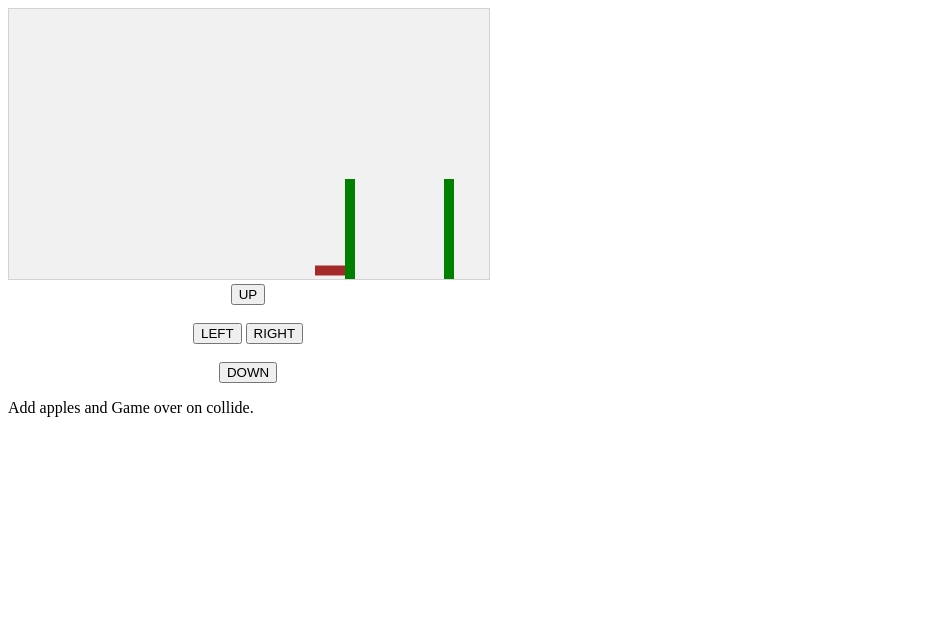
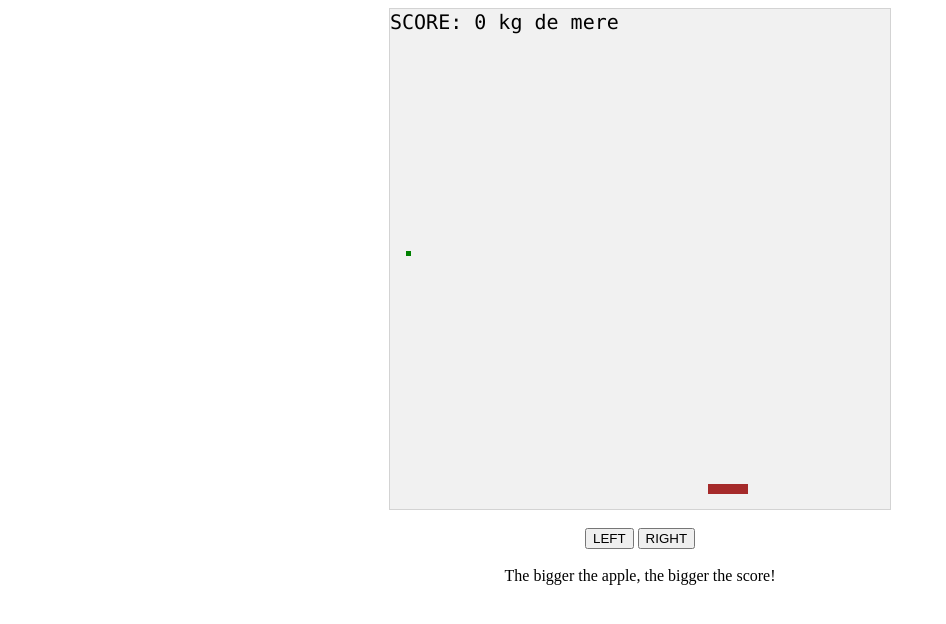
Before and after one commit to benciuf/htmlGameJoy, a plain HTML site: page index.html in a window 1280 px wide. Shown: the whole page, without its empty margins (0-946 px from the left). Drawn offline with Linux system fonts and the light colour scheme.

Commit message:
Varianta Alpha

```diff
--- a/index.html
+++ b/index.html
@@ -6,28 +6,34 @@
 canvas {
     border:1px solid #d3d3d3;
     background-color: #f1f1f1;
-	//padding-left: 0;
-    //padding-right: 0;
-    //margin: auto;
-    //display: block;
+	padding-left: 0;
+    padding-right: 0;
+    margin: auto;
+    display: block;
 }
 </style>
 </head>
 <body onload="startGame()">
 <script>
 
-var myGamePiece;
+var myBasket;
 //var myApples = new Array();
 var myApples = [];
-var screenW = 480;
-var screenH = 270;
-var sizeBasket = 30;
+var screenW = 500;
+var screenH = 500;
+var sizeBasket = 40;
+var speedBasket = 5;
+var minSizeApple = 5
 var maxSizeApples = 10;
-var dropSpeed = 3;
+var dropSpeed = 2;
+var speedAppleGenerator = 130;
+var points = 0;
+var appleColor = "green";
 
 function startGame() {
 	var xPos = Math.floor(Math.random() * screenW * .9);
-    myGamePiece = new component(sizeBasket, sizeBasket / 3, "brown", xPos, screenH * .95);
+    myBasket = new component(sizeBasket, sizeBasket / 4, "brown", xPos, screenH * .95);
+	myScore = new component("20px", "Consolas", "black", 0, 20, "text");
 	myGameArea.start();
 }
 
@@ -49,7 +55,8 @@ var myGameArea = {
     }
 }
 
-function component(width, height, color, x, y) {
+function component(width, height, color, x, y, type) {
+	this.type = type;
     this.width = width;
     this.height = height;
 	this.speedX = 0;
@@ -58,15 +65,21 @@ function component(width, height, color, x, y) {
     this.y = y;
 	this.update = function() {
         ctx = myGameArea.context;
-        ctx.fillStyle = color;
-        ctx.fillRect(this.x, this.y, this.width, this.height);
+		if (this.type == "text") {
+			ctx.font = this.width + " " + this.height;
+			ctx.fillStyle =color;
+			ctx.fillText(this.text, this.x, this.y);
+		} else {
+			ctx.fillStyle = color;
+			ctx.fillRect(this.x, this.y, this.width, this.height);
+		}
     }
 
 	this.newPos = function() {
-		this.x += this.speedX;
-		this.y += this.speedY;
+			this.x += this.speedX;
+			//this.y += this.speedY;
 	}
-	this.crashWith = function(otherobj) {
+	this.catchWith = function(otherobj) {
         var myleft = this.x;
         var myright = this.x + (this.width);
         var mytop = this.y;
@@ -75,43 +88,43 @@ function component(width, height, color, x, y) {
         var otherright = otherobj.x + (otherobj.width);
         var othertop = otherobj.y;
         var otherbottom = otherobj.y + (otherobj.height);
-        var crash = true;
+        var catchApple = false;
         if ((mybottom < othertop) || (mytop > otherbottom) || (myright < otherleft) || (myleft > otherright)) {
-            crash = false;
+            catchApple = true;
         }
-        return crash;
+        return catchApple;
     }
 }
 
 function updateGameArea() {
 	var x, y;
+	var applePos = Math.floor(Math.random() * screenW * .9);
+	var rApple = Math.floor(Math.random() * maxSizeApples) + minSizeApple;
 	for(i = 0; i < myApples.length; i += 1) {
-		if (myGamePiece.crashWith(myApples[i])) {
+		if (!myBasket.catchWith(myApples[i])) {
+			points++;
+		}
+		if (points/50 === 30) {
 			myGameArea.stop();
-			if(!alert('GAME OVER')){window.location.reload();}
+			if(!alert('GAME OVER \n Ai cules de ajuns \n Press OK to restart!')){window.location.reload();}
 			return;
 		}
 	}
 	myGameArea.clear();
 	myGameArea.frameNo += 1;
-	var applePos = Math.floor(Math.random() * screenW * .9);
-	var rApple = Math.floor(Math.random() * maxSizeApples) + 4;
-	if (myGameArea.frameNo == 1 || everyinterval(100)) {
-		/*x = myGameArea.canvas.width - rApple; console.log( rApple + " " + x );
-		y = myGameArea.canvas.height; console.log(y);
-		//myApples.push(new component (10, 0, "green", x, y));
-		myApples  = new component(rApple, rApple, "green", applePos, screenW * .005 - rApple); console.log(rApple + " " + applePos);
-		*/
-		x = myGameArea.canvas.width;
-        y = myGameArea.canvas.height - 100;
-        myApples.push(new component(10, 100, "green", x, y));
+	if (myGameArea.frameNo == 1 || everyinterval(speedAppleGenerator)) {
+		x = applePos;
+        y = 0;
+        myApples.push(new component(rApple, rApple, appleColor, x, y));
 	}
 	for (i = 0; i< myApples.length; i += 1) {
-		myApples[i].x += -1;
+		myApples[i].y += dropSpeed;
 		myApples[i].update();
 	}
-	myGamePiece.newPos();
-	myGamePiece.update();
+	myScore.text = "SCORE: " + (points/50) + " kg de mere";
+	myScore.update();
+	myBasket.newPos();
+	myBasket.update();
 }
 
 function everyinterval(n) {
@@ -120,33 +133,34 @@ function everyinterval(n) {
 }
 
 function moveup() {
-    myGamePiece.speedY = -5;
+    myBasket.speedY = -speedBasket;
 }
 
 function movedown() {
-    myGamePiece.speedY = 5;
+    myBasket.speedY = speedBasket;
 }
 
 function moveleft() {
-    myGamePiece.speedX = -5;
+	if(myBasket.x > 0){myBasket.speedX = -speedBasket;} console.log('left: ' + myBasket.x);
 }
 
 function moveright() {
-    myGamePiece.speedX = 5;
+    if(myBasket.x < screenW - sizeBasket){myBasket.speedX = speedBasket;} console.log('right: ' + myBasket.x);
 }
 
 function clearmove() {
-    myGamePiece.speedX = 0;
-    myGamePiece.speedY = 0;
+    myBasket.speedX = 0;
+    myBasket.speedY = 0;
 }
 </script></br>
-<div style="text-align:center;width:480px;">
-  <button onmousedown="moveup()" onmouseup="clearmove()" ontouchstart="moveup()">UP</button><br><br>
+<div style="text-align:center;width:480px;padding-left: 0;padding-right: 0;margin: auto;">
+  <!--button onmousedown="moveup()" onmouseup="clearmove()" ontouchstart="moveup()">UP</button><br><br-->
   <button onmousedown="moveleft()" onmouseup="clearmove()" ontouchstart="moveleft()">LEFT</button>
   <button onmousedown="moveright()" onmouseup="clearmove()" ontouchstart="moveright()">RIGHT</button><br><br>
-  <button onmousedown="movedown()" onmouseup="clearmove()" ontouchstart="movedown()">DOWN</button>
+  <!--button onmousedown="movedown()" onmouseup="clearmove()" ontouchstart="movedown()">DOWN</button-->
 </div>
-<p>Add apples and Game over on collide. </p>
-
+<p style="text-align:center;width:480px;padding-left: 0;padding-right: 0;margin: auto">
+The bigger the apple, the bigger the score!
+</p>
 </body>
 </html>
```
